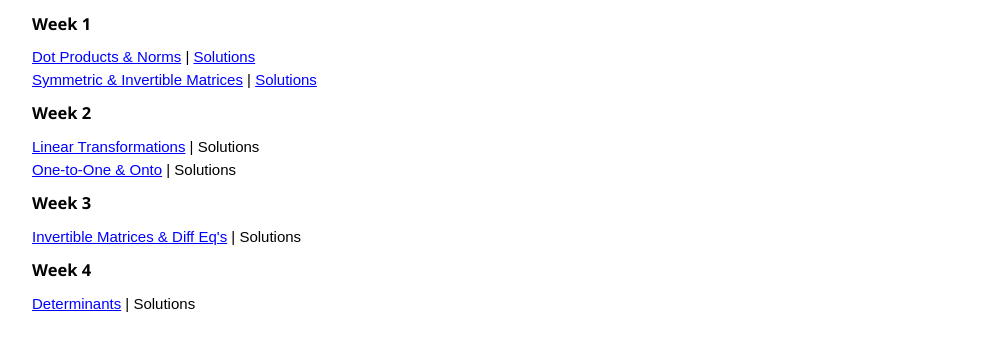
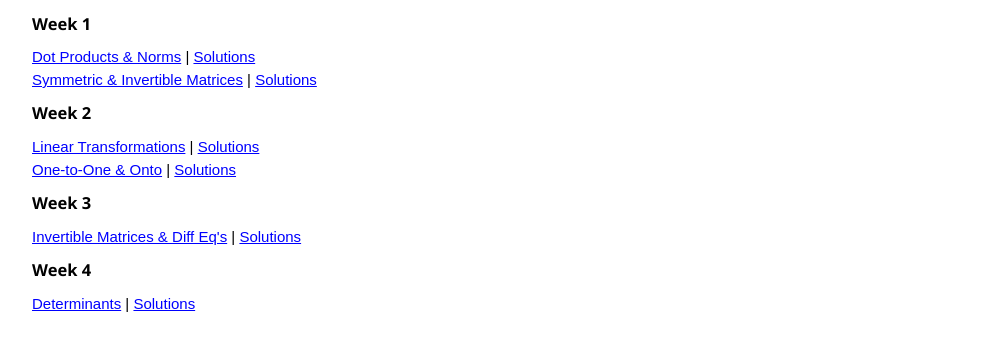
Before and after one commit to evanbarker/mathbarker.github.io, a plain HTML site: page practiceproofs.html in a window 1280 px wide. Shown: the part 112-462 px from the top of the page, without its empty margins (0-1003 px from the left). Drawn offline with nearby package versions, Linux system fonts and the light colour scheme.

Commit message:
Practice proof solutions

```diff
--- a/practiceproofs.html
+++ b/practiceproofs.html
@@ -23,16 +23,16 @@
         </ul>
         <h4>Week 2</h4>
 	<ul>
-	    <li><a href="210/PP03.pdf">Linear Transformations</a> | Solutions</li>
-	    <li><a href="210/PP04.pdf">One-to-One & Onto</a> | Solutions</li>
+	    <li><a href="210/PP03.pdf">Linear Transformations</a> | <a href="210/PP03S.pdf">Solutions</a></li>
+	    <li><a href="210/PP04.pdf">One-to-One & Onto</a> | <a href="210/PP04S.pdf">Solutions</a></li>
         </ul>
         <h4>Week 3</h4>
 	<ul>
-	    <li><a href="210/PP05.pdf">Invertible Matrices & Diff Eq's</a> | Solutions</li>
+	    <li><a href="210/PP05.pdf">Invertible Matrices & Diff Eq's</a> | <a href="210/PP05S.pdf">Solutions</a></li>
         </ul>
         <h4>Week 4</h4>
 	<ul>
-	    <li><a href="210/PP06.pdf">Determinants</a> | Solutions</li>
+	    <li><a href="210/PP06.pdf">Determinants</a> | <a href="210/PP06S.pdf">Solutions</a></li>
         </ul>
     </p>
 </div>
```
Also changed, not shown: 6 other files.
